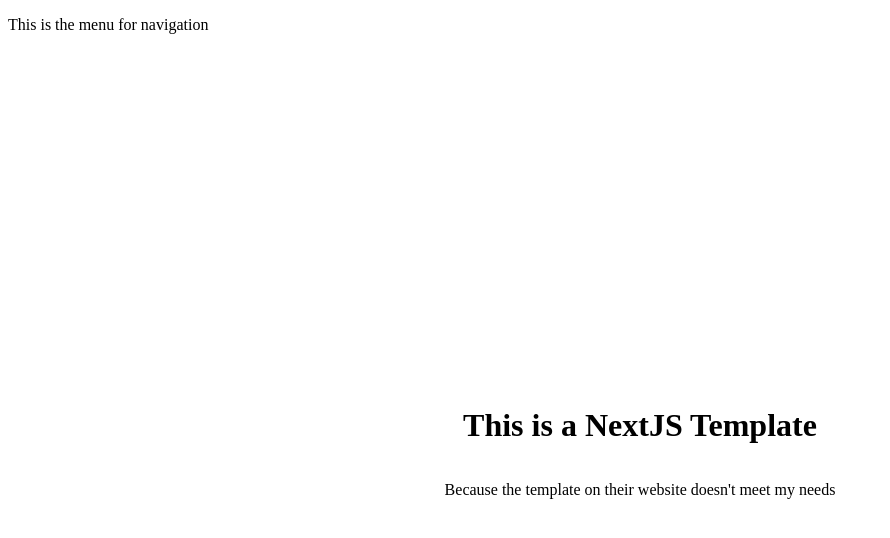
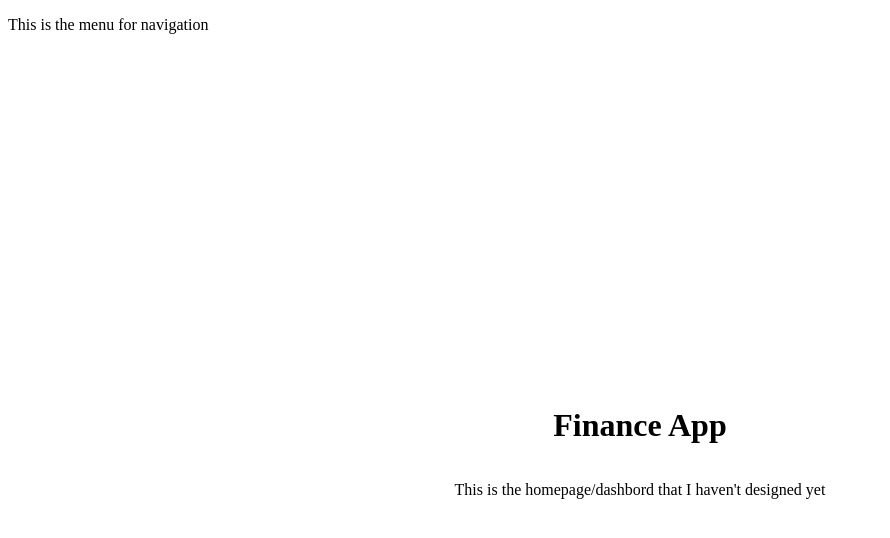
Before and after one commit to Sammantha/finance-app, a Next.js app: page / in a window 1280 px wide. Shown: the top 538 px of the page, without its empty margins (0-890 px from the left). Built offline with nearby package versions, Linux system fonts and the light colour scheme.

Commit message:
Customization
Customized readme, added expenses page, changed text on homepage.

```diff
--- a/app/page.js
+++ b/app/page.js
@@ -1,12 +1,10 @@
-import Head from 'next/head';
 import styles from './Home.module.css';
-import Menu from './components/menu/menu';
 
 export default function Home() {
   return (
     <div className={styles.container}>
-      <h1>This is a NextJS Template</h1>
-      <p>Because the template on their website doesn't meet my needs</p>
+      <h1>Finance App</h1>
+      <p>This is the homepage/dashbord that I haven't designed yet</p>
     </div>
   );
 }
```
Also changed, not shown: app/expenses/page.js (added, +8 -0 lines), 1 other file (tests, documents, lock files or other folders).
